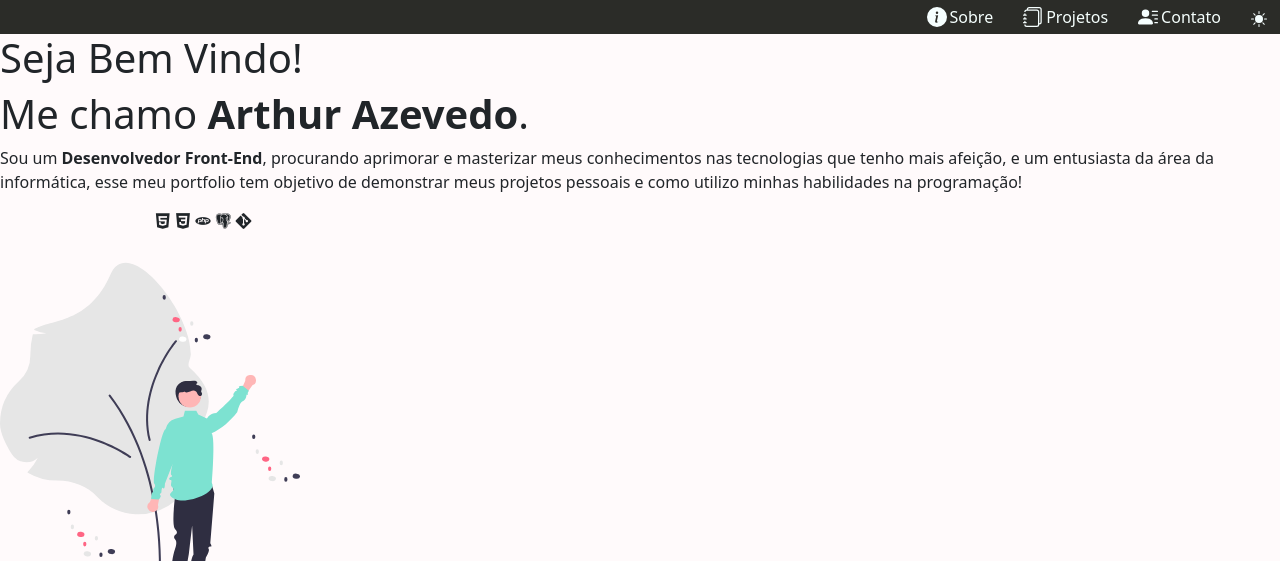
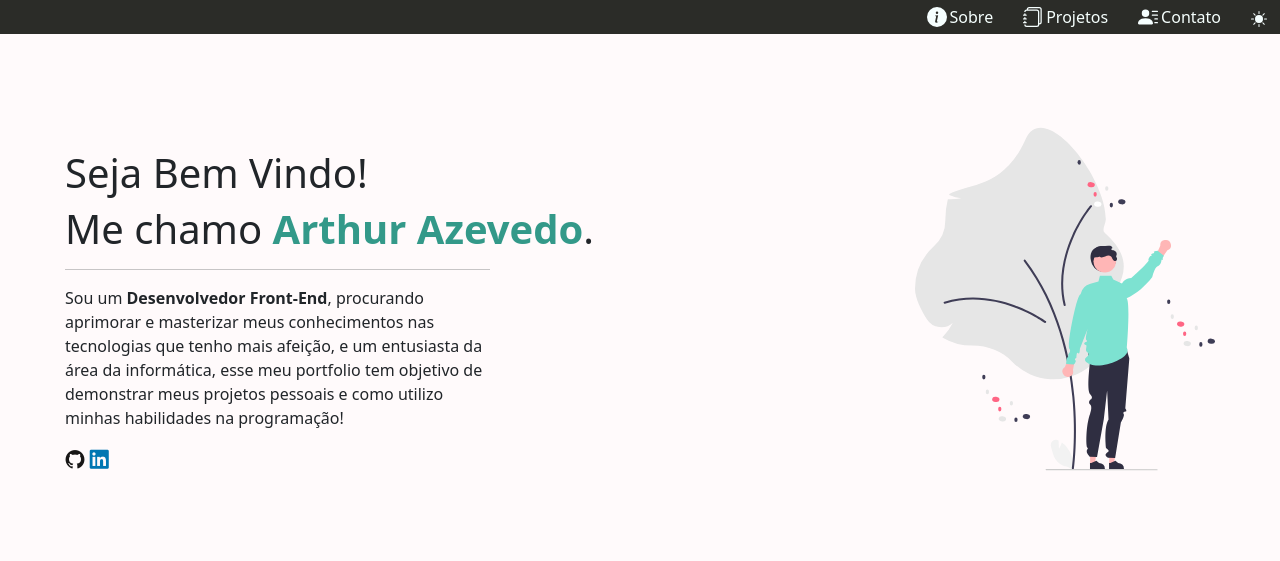
Before and after one commit to arthurztt/WebPortfolio, a plain HTML site: page index.html in a window 1280 px wide. Shown: the top 561 px of the page. Drawn offline with nearby package versions, Linux system fonts and the light colour scheme; grey boxes are pictures that could not be loaded.

Commit message:
Estilização da sessão do hero da página

```diff
--- a/css/style.css
+++ b/css/style.css
@@ -52,6 +52,46 @@ nav>a>img:hover{
 
 /*Hero*/
 
+.hero-section{
+    display: flex;
+    padding: 65px;
+}
+
+.introducing{
+    width:75%;
+}
+
+.introducing > hr {
+    width: 50%;
+}
+
+.top-diff{
+    padding-top: 50px;
+}
+
+.hero-intro-txt{
+    width:50%;
+}
+
+.enhance-txt-hero {
+    color: #339989;
+}
+
+.main-socials>a{
+    text-decoration: none;
+    font-size: 20px !important;
+}
+
+.main-socials > i.socials-icon{
+    cursor: pointer;
+}
+
+.main-socials>a:hover{
+    filter: opacity(85%);
+}
+
+
+
 .welcome-img>img{
     width: 300px;
     height: 400px;
@@ -60,25 +100,6 @@ nav>a>img:hover{
 .personal-img>img{
     width: 300px;
     height: 400px;
-}
-
-/* Marquee Animation*/
-.marquee {
-    width: 35%;
-    overflow: hidden;
-    white-space: nowrap;
-    box-sizing: border-box;
-}
-
-.marquee-content>i{
-    width: 60px;
-    height: 60px;
-}
-
-.marquee-content {
-    display: inline-block;
-    padding-left: 100%;
-    animation: marquee 6.5s linear infinite;
 }
 
 /*Projects*/
@@ -105,14 +126,3 @@ nav>a>img:hover{
     width: 120px;
     height: 120px;
 }
-
-
-
-@keyframes marquee {
-    from {
-        transform: translateX(100%);
-    }
-    to {
-        transform: translateX(-100%);
-    }
-}
--- a/index.html
+++ b/index.html
@@ -31,20 +31,17 @@
     <main>
         <section class="hero-section">
             <div class="introducing">
-                <h1>Seja Bem Vindo!</h1>
+                <h1 class="top-diff">Seja Bem Vindo!</h1>
                 <h1>Me chamo <strong class="enhance-txt-hero">Arthur Azevedo</strong>.</h1>
-                <p>Sou um <strong>Desenvolvedor Front-End</strong>, procurando aprimorar e masterizar meus conhecimentos
+                <hr>
+                <p class="hero-intro-txt">Sou um <strong>Desenvolvedor Front-End</strong>, procurando aprimorar e masterizar meus conhecimentos
                     nas tecnologias que tenho mais afeição, e um entusiasta da área da informática, esse meu portfolio
                     tem
                     objetivo de demonstrar meus projetos pessoais e como utilizo minhas habilidades na programação!</p>
-                <div class="marquee">
-                    <div class="marquee-content">
-                        <i class="devicon-html5-plain"></i>
-                        <i class="devicon-css3-plain"></i>
-                        <i class="devicon-php-plain"></i>
-                        <i class="devicon-postgresql-plain"></i>
-                        <i class="devicon-git-plain"></i>
-                    </div>
+                <div class="main-socials">
+                    <a href="https://github.com/arthurztt"><i class="socials-icon devicon-github-original colored"></i></a>
+                    <a href="https://www.linkedin.com/in/arthur-azevedo-920881323/"><i class="socials-icon devicon-linkedin-plain colored"></i></a>
+                </div>
                 </div>
             </div>
             <div class="welcome-img">
@@ -67,6 +64,7 @@
         </section>
         <section class="projects-section" id="projects">
             <div class="projects">
+                <h1>Projects</h1>
                 <div class="project">
                     <div class="project-intro">
                         <img src="imgs/projectsImages/crudimg-2.png">
```
